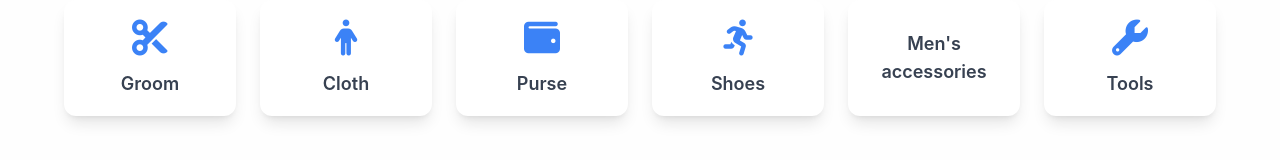
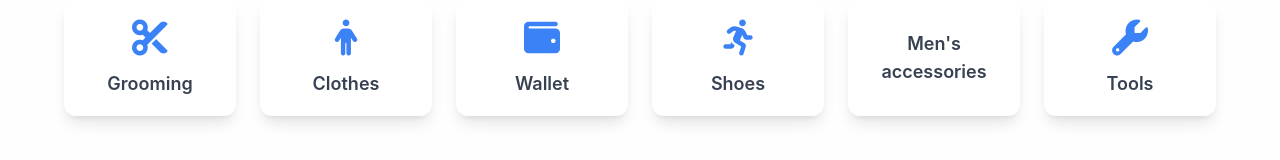
Before and after one commit to Kshamendermisrha/Products.github.io, a plain HTML site: page Mens_Product.html in a window 1280 px wide. Shown: the part 196-356 px from the top of the page. Drawn offline with nearby package versions, Linux system fonts and the light colour scheme.

Commit message:
Refactor category names in Mens_Product.html
Updated category names for clarity and consistency.

```diff
--- a/Mens_Product.html
+++ b/Mens_Product.html
@@ -46,17 +46,17 @@
 
             <!-- Category Card 1: Groom --><a href="https://apni-mens-link.com/groom" class="category-card bg-white p-4 rounded-xl shadow-lg border-2 border-transparent hover:border-brand-blue flex flex-col items-center text-center">
                 <i class="fas fa-cut text-4xl text-brand-blue mb-3"></i>
-                <p class="text-lg font-semibold text-gray-700">Groom</p>
+                <p class="text-lg font-semibold text-gray-700">Grooming</p>
             </a>
 
             <!-- Category Card 2: Cloth --><a href="https://apni-mens-link.com/cloth" class="category-card bg-white p-4 rounded-xl shadow-lg border-2 border-transparent hover:border-brand-blue flex flex-col items-center text-center">
                 <i class="fas fa-male text-4xl text-brand-blue mb-3"></i>
-                <p class="text-lg font-semibold text-gray-700">Cloth</p>
+                <p class="text-lg font-semibold text-gray-700">Clothes</p>
             </a>
 
             <!-- Category Card 3: Purse (Wallet) --><a href="https://kshamendermisrha.github.io/Products.github.io/purse_link.html" class="category-card bg-white p-4 rounded-xl shadow-lg border-2 border-transparent hover:border-brand-blue flex flex-col items-center text-center">
                 <i class="fas fa-wallet text-4xl text-brand-blue mb-3"></i>
-                <p class="text-lg font-semibold text-gray-700">Purse</p>
+                <p class="text-lg font-semibold text-gray-700">Wallet</p>
             </a>
 
             <!-- Category Card 4: Shoes --><a href="https://apni-mens-link.com/shoes" class="category-card bg-white p-4 rounded-xl shadow-lg border-2 border-transparent hover:border-brand-blue flex flex-col items-center text-center">
```
